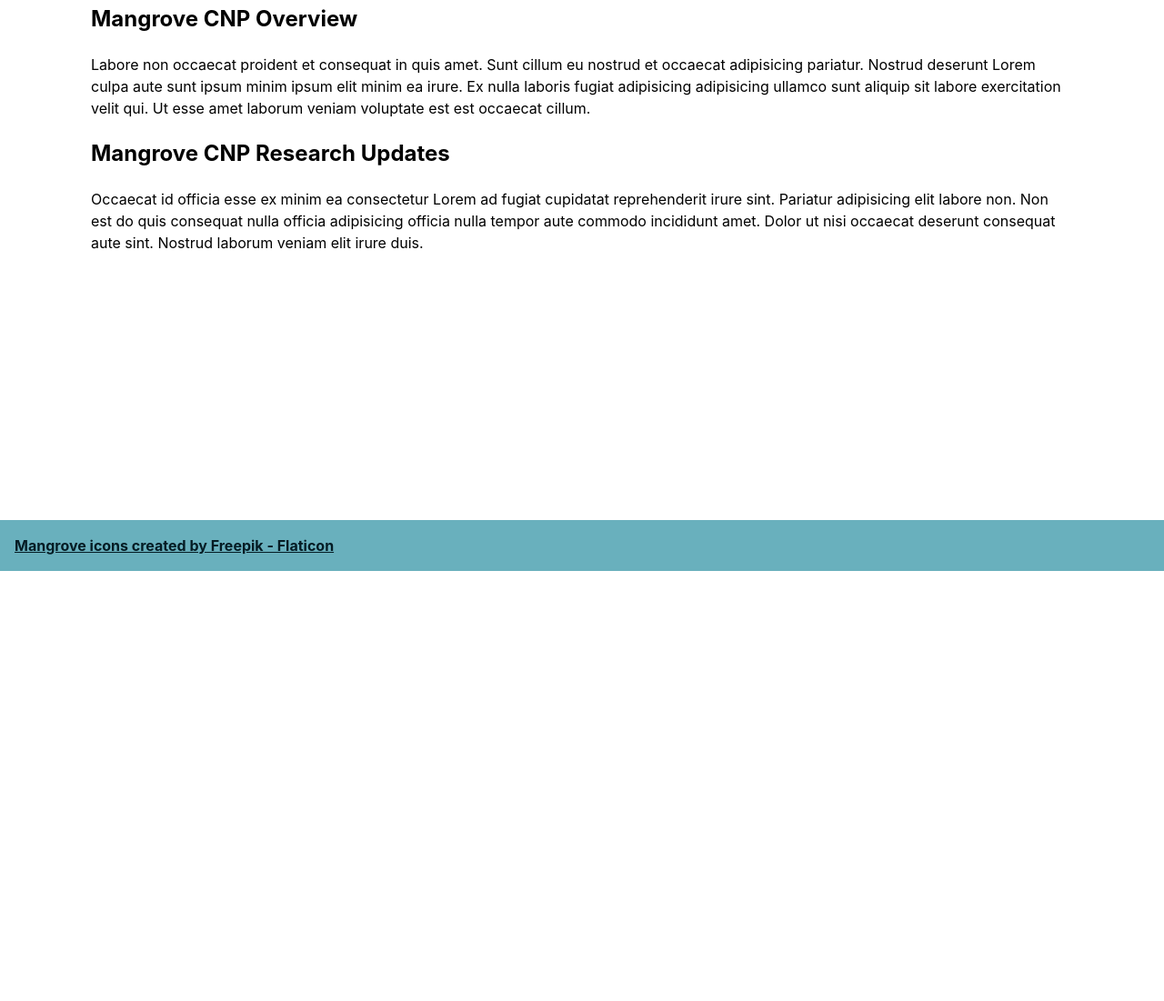
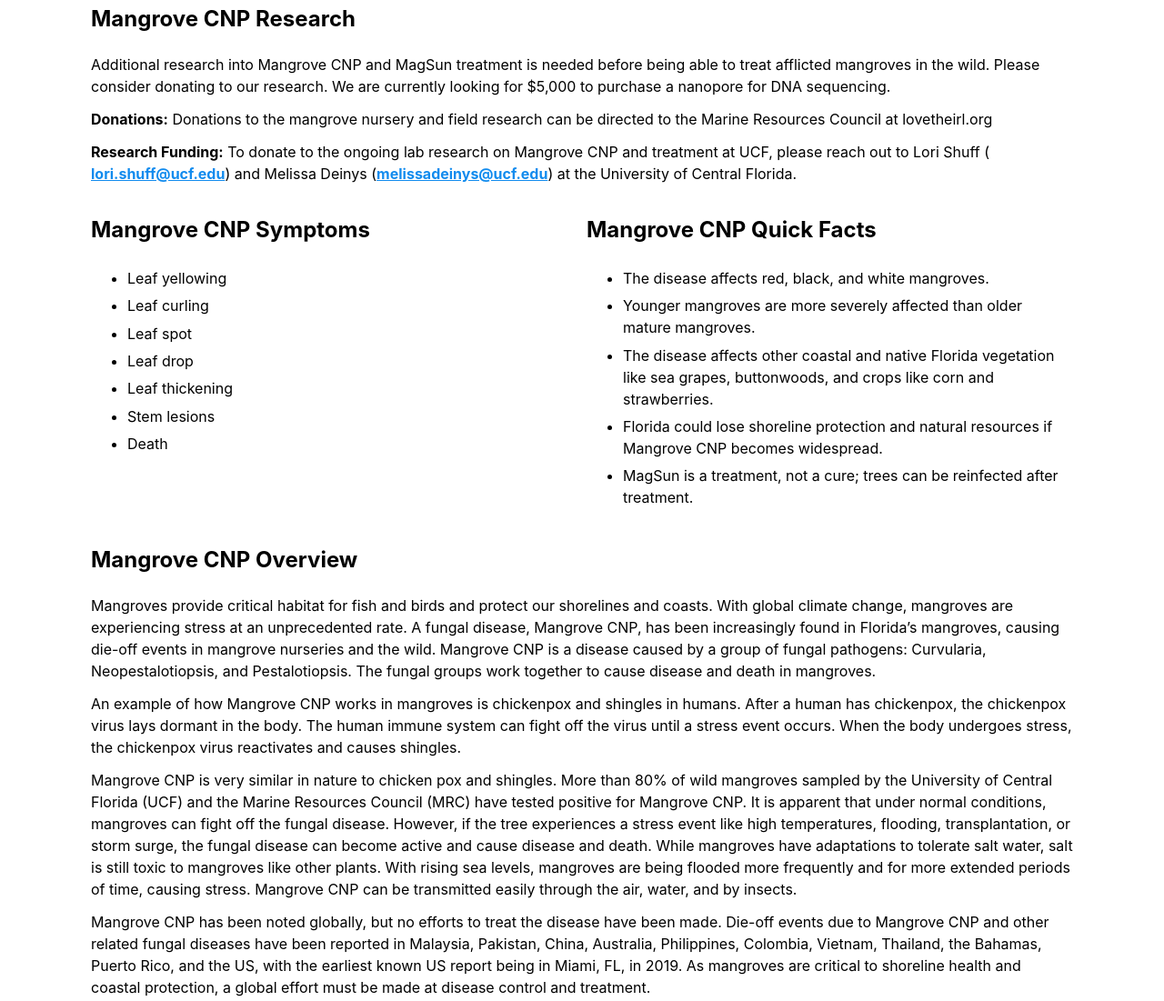
Before and after one commit to leoSkadden/cnp-reporter, a plain HTML site: page static-site/index.html in a window 1280 px wide. Shown: the part 172-1273 px from the top of the page at 91% size. Before the commit the page ends 800 px from the top, so only its background shows below. Drawn offline with Linux system fonts and the light colour scheme.

Commit message:
add headshots; add overview

```diff
--- a/static-site/index.html
+++ b/static-site/index.html
@@ -20,19 +20,72 @@
 	</header>
 	<main>
 		<article>
-			<h2>Mangrove CNP Overview</h2>
-			<p>Labore non occaecat proident et consequat in quis amet. Sunt cillum eu nostrud et occaecat adipisicing
-				pariatur. Nostrud deserunt Lorem culpa aute sunt ipsum minim ipsum elit minim ea irure. Ex nulla laboris
-				fugiat adipisicing adipisicing ullamco sunt aliquip sit labore exercitation velit qui. Ut esse amet
-				laborum
-				veniam voluptate est est occaecat cillum.</p>
+			<h2>Mangrove CNP Research</h2>
+			<p>Additional research into Mangrove CNP and MagSun treatment is needed before being able to treat afflicted
+				mangroves in the wild. Please consider donating to our research. We are currently looking for $5,000 to
+				purchase a nanopore for DNA sequencing.</p>
+			<p>
+				<strong>Donations:</strong>
+				Donations to the mangrove nursery and field research can be directed to the Marine Resources Council at lovetheirl.org
+			</p>
+			<p>
+				<strong>Research Funding:</strong>
+				To donate to the ongoing lab research on Mangrove CNP and treatment at UCF, please reach out to Lori Shuff (<a href="mailto:lori.shuff@ucf.edu">lori.shuff@ucf.edu</a>) and Melissa Deinys (<a href="mailto:melissadeinys@ucf.edu">melissadeinys@ucf.edu</a>) at the University of Central Florida.
+			</p>
 		</article>
 		<article>
-			<h2>Mangrove CNP Research Updates</h2>
-			<p>Occaecat id officia esse ex minim ea consectetur Lorem ad fugiat cupidatat reprehenderit irure sint.
-				Pariatur adipisicing elit labore non. Non est do quis consequat nulla officia adipisicing officia nulla
-				tempor aute commodo incididunt amet. Dolor ut nisi occaecat deserunt consequat aute sint. Nostrud
-				laborum veniam elit irure duis.</p>
+			<div id="cnp-quick">
+				<div>
+					<h2>Mangrove CNP Symptoms</h2>
+					<ul>
+						<li>Leaf yellowing</li>
+						<li>Leaf curling</li>
+						<li>Leaf spot</li>
+						<li>Leaf drop</li>
+						<li>Leaf thickening</li>
+						<li>Stem lesions</li>
+						<li>Death</li>
+					</ul>
+				</div>
+				<div>
+					<h2>Mangrove CNP Quick Facts</h2>
+					<ul>
+						<li>The disease affects red, black, and white mangroves.</li>
+						<li>Younger mangroves are more severely affected than older mature mangroves.</li>
+						<li>The disease affects other coastal and native Florida vegetation like sea grapes,
+							buttonwoods,
+							and
+							crops like corn and strawberries.</li>
+						<li>Florida could lose shoreline protection and natural resources if Mangrove CNP becomes
+							widespread.</li>
+						<li>MagSun is a treatment, not a cure; trees can be reinfected after treatment.</li>
+					</ul>
+				</div>
+			</div>
+			<h2>Mangrove CNP Overview</h2>
+			<p>Mangroves provide critical habitat for fish and birds and protect our shorelines and coasts. With global
+				climate change, mangroves are experiencing stress at an unprecedented rate. A fungal disease, Mangrove
+				CNP, has been increasingly found in Florida’s mangroves, causing die-off events in mangrove nurseries
+				and the wild. Mangrove CNP is a disease caused by a group of fungal pathogens: Curvularia,
+				Neopestalotiopsis, and Pestalotiopsis. The fungal groups work together to cause disease and death in
+				mangroves.</p>
+			<p>An example of how Mangrove CNP works in mangroves is chickenpox and shingles in humans. After a human has
+				chickenpox, the chickenpox virus lays dormant in the body. The human immune system can fight off the
+				virus until a stress event occurs. When the body undergoes stress, the chickenpox virus reactivates and
+				causes shingles.</p>
+			<p>Mangrove CNP is very similar in nature to chicken pox and shingles. More than 80% of wild mangroves
+				sampled by the University of Central Florida (UCF) and the Marine Resources Council (MRC) have tested
+				positive for Mangrove CNP. It is apparent that under normal conditions, mangroves can fight off the
+				fungal disease. However, if the tree experiences a stress event like high temperatures, flooding,
+				transplantation, or storm surge, the fungal disease can become active and cause disease and death. While
+				mangroves have adaptations to tolerate salt water, salt is still toxic to mangroves like other plants.
+				With rising sea levels, mangroves are being flooded more frequently and for more extended periods of
+				time, causing stress. Mangrove CNP can be transmitted easily through the air, water, and by insects.</p>
+			<p>Mangrove CNP has been noted globally, but no efforts to treat the disease have been made. Die-off events
+				due to Mangrove CNP and other related fungal diseases have been reported in Malaysia, Pakistan, China,
+				Australia, Philippines, Colombia, Vietnam, Thailand, the Bahamas, Puerto Rico, and the US, with the
+				earliest known US report being in Miami, FL, in 2019. As mangroves are critical to shoreline health and
+				coastal protection, a global effort must be made at disease control and treatment.</p>
 		</article>
 	</main>
 	<footer><a href="https://www.flaticon.com/free-icons/mangrove" title="mangrove icons">Mangrove icons created by
--- a/static-site/styles/home.css
+++ b/static-site/styles/home.css
@@ -3,3 +3,9 @@
     grid-template-columns: 2fr 1fr;
     gap: 10px;
 }
+
+#cnp-quick {
+    display: grid;
+    grid-template-columns: 1fr 1fr;
+    gap: 10px;
+}
```
Also changed, not shown: static-site/team.html (+3 -3 lines), static-site/images/jess-headshot.webp (added), 1 other file.
